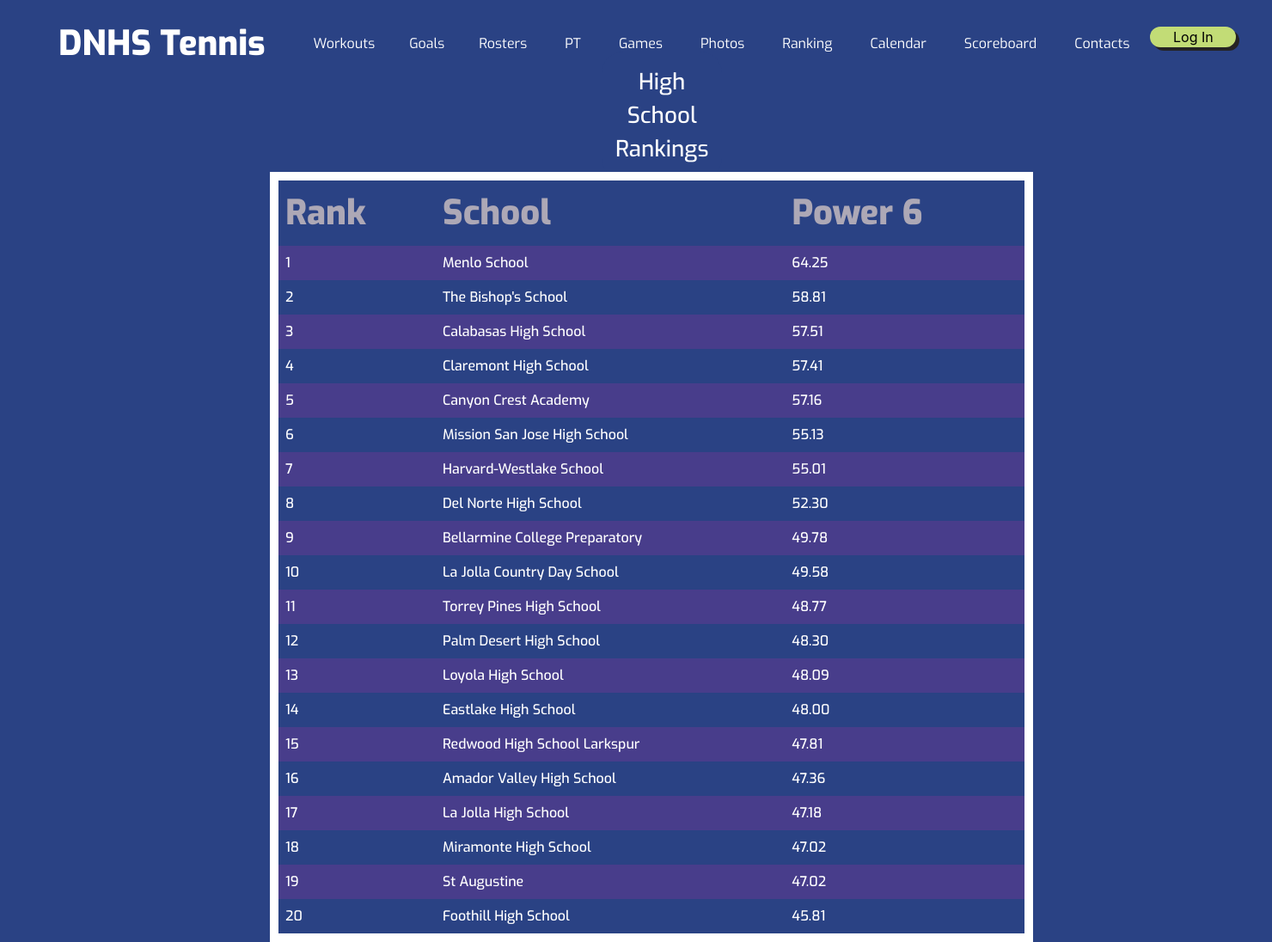
After one commit to Archkitten/n22p4-quarter-finals, a Flask app: page /school_rank/ in a window 1480 px wide. The commit adds this page. Shown: the whole page at 86% size. Run offline with Flask 2, Linux system fonts and the light colour scheme; some libraries are stand-ins or nearby versions.

Commit message:
contact us/rankings

```diff
--- a/main.py
+++ b/main.py
@@ -52,6 +52,10 @@
 def contactus():
     return render_template("contactus.html")
 
+@app.route('/school_rank/')
+def school_rank():
+    return render_template("school_rank.html")
+
 @app.route('/calendar/')
 def calendar():
     return render_template("calendar.html")
@@ -64,4 +68,4 @@
 
 # runs the application on the development server
 if __name__ == "__main__":
-    app.run(debug=True)
+    app.run(debug=True,port=8080)
--- /dev/null
+++ b/templates/school_rank.html
@@ -0,0 +1,192 @@
+<!DOCTYPE html>
+<html lang="en">
+{% extends "layouts/base.html" %}
+
+{% block body %}
+<body>
+<div class="dropdown">
+    <button onclick="myFunction()" class="dropbtn">High School Rankings</button>
+    <div id="myDropdown" class="dropdown-content">
+        <a href={{ url_for('tennis.ranking') }}>Live ATP Rankings</a>
+    </div>
+</div>
+<table style="text-align:center;position:absolute; left:240px;margin: 5%; font-family:exo_med; color:white; width: 60%; text-align: center; border: 10px solid white; background-color: #2A4284">
+    <tr style="padding-right: 20px; font-family:exo_bold; color: #ADA8B6; font-size: 40px;">
+        <th>Rank</th>
+        <th>School</th>
+        <th>Power 6</th>
+    </tr>
+    <tr>
+        <td>1</td>
+        <td>Menlo School</td>
+        <td>64.25</td>
+    </tr>
+    <tr>
+        <td>2</td>
+        <td>The Bishop's School</td>
+        <td>58.81</td>
+    </tr>
+    <tr>
+        <td>3</td>
+        <td>Calabasas High School</td>
+        <td>57.51</td>
+    </tr>
+    <tr>
+        <td>4</td>
+        <td>Claremont High School</td>
+        <td>57.41</td>
+    </tr>
+    <tr>
+        <td>5</td>
+        <td>Canyon Crest Academy</td>
+        <td>57.16</td>
+    </tr>
+    <tr>
+        <td>6</td>
+        <td>Mission San Jose High School</td>
+        <td>55.13</td>
+    </tr>
+    <tr>
+        <td>7</td>
+        <td>Harvard-Westlake School</td>
+        <td>55.01</td>
+    </tr>
+    <tr>
+        <td>8</td>
+        <td>Del Norte High School</td>
+        <td>52.30</td>
+    </tr>
+    <tr>
+        <td>9</td>
+        <td>Bellarmine College Preparatory</td>
+        <td>49.78</td>
+    </tr>
+    <tr>
+        <td>10</td>
+        <td>La Jolla Country Day School</td>
+        <td>49.58</td>
+    </tr>
+    <tr>
+        <td>11</td>
+        <td>Torrey Pines High School</td>
+        <td>48.77</td>
+    </tr>
+    <tr>
+        <td>12</td>
+        <td>Palm Desert High School</td>
+        <td>48.30</td>
+    </tr>
+    <tr>
+        <td>13</td>
+        <td>Loyola High School</td>
+        <td>48.09</td>
+    </tr>
+    <tr>
+        <td>14</td>
+        <td>Eastlake High School</td>
+        <td>48.00</td>
+    </tr>
+    <tr>
+        <td>15</td>
+        <td>Redwood High School Larkspur</td>
+        <td>47.81</td>
+    </tr>
+    <tr>
+        <td>16</td>
+        <td>Amador Valley High School</td>
+        <td>47.36</td>
+    </tr>
+    <tr>
+        <td>17</td>
+        <td>La Jolla High School</td>
+        <td>47.18</td>
+    </tr>
+    <tr>
+        <td>18</td>
+        <td>Miramonte High School</td>
+        <td>47.02</td>
+    </tr>
+    <tr>
+        <td>19</td>
+        <td>St Augustine</td>
+        <td>47.02</td>
+    </tr>
+    <tr>
+        <td>20</td>
+        <td>Foothill High School</td>
+        <td>45.81</td>
+    </tr>
+</table>
+</body>
+
+    <style>
+    body {
+        background: #2A4284;
+    }
+    table {
+        border-collapse: collapse;
+        width: 100%;
+    }
+
+    th, td {
+        text-align: left;
+        padding: 8px;
+    }
+
+    tr:nth-child(even) {
+        background-color: darkslateblue;
+    }
+    .dropbtn {
+        background-color: #2A4284;
+        color: white;
+        font-family: exo_med;
+        font-size: 26px;
+        position: absolute;
+        left: 700px;
+        top:-60px;
+        border-radius: 25px;
+        padding: 16px;
+        border: none;
+        cursor: pointer;
+    }
+
+    .dropbtn:hover, .dropbtn:focus {
+        background-color: #2980B9;
+    }
+
+    .dropdown {
+        position: relative;
+        display: inline-block;
+    }
+
+    .dropdown-content {
+        display: none;
+        position: absolute;
+        background-color: darkslateblue;
+        min-width: 160px;
+        position: absolute;
+        left: 670px;
+        top:30px;
+        border-radius: 25px;
+        overflow: auto;
+        box-shadow: 0px 8px 16px 0px rgba(0,0,0,0.2);
+        z-index: 1;
+        font-color: white;
+        font-family: exo_med;
+    }
+
+    .dropdown-content a {
+        color: black;
+        padding: 12px 16px;
+        text-decoration: none;
+        display: block;
+    }
+
+    .dropdown a:hover {background-color: #ddd;}
+
+    .show {display: block;}
+
+    </style>
+</html>
+
+{% endblock %}
```
Also changed, not shown: templates/contactus.html (+10 -7 lines), templates/ranking.html (+74 -2 lines), model/myDB.db (deleted).
